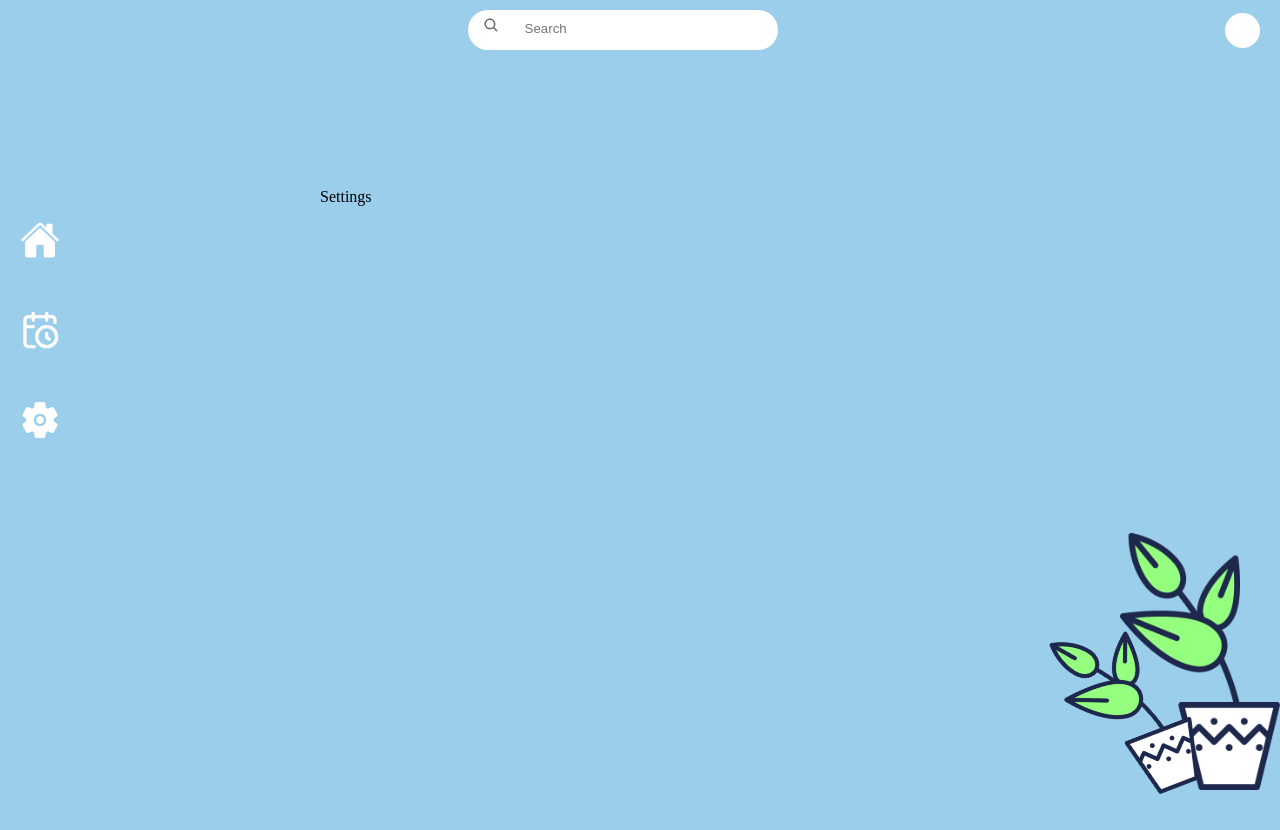
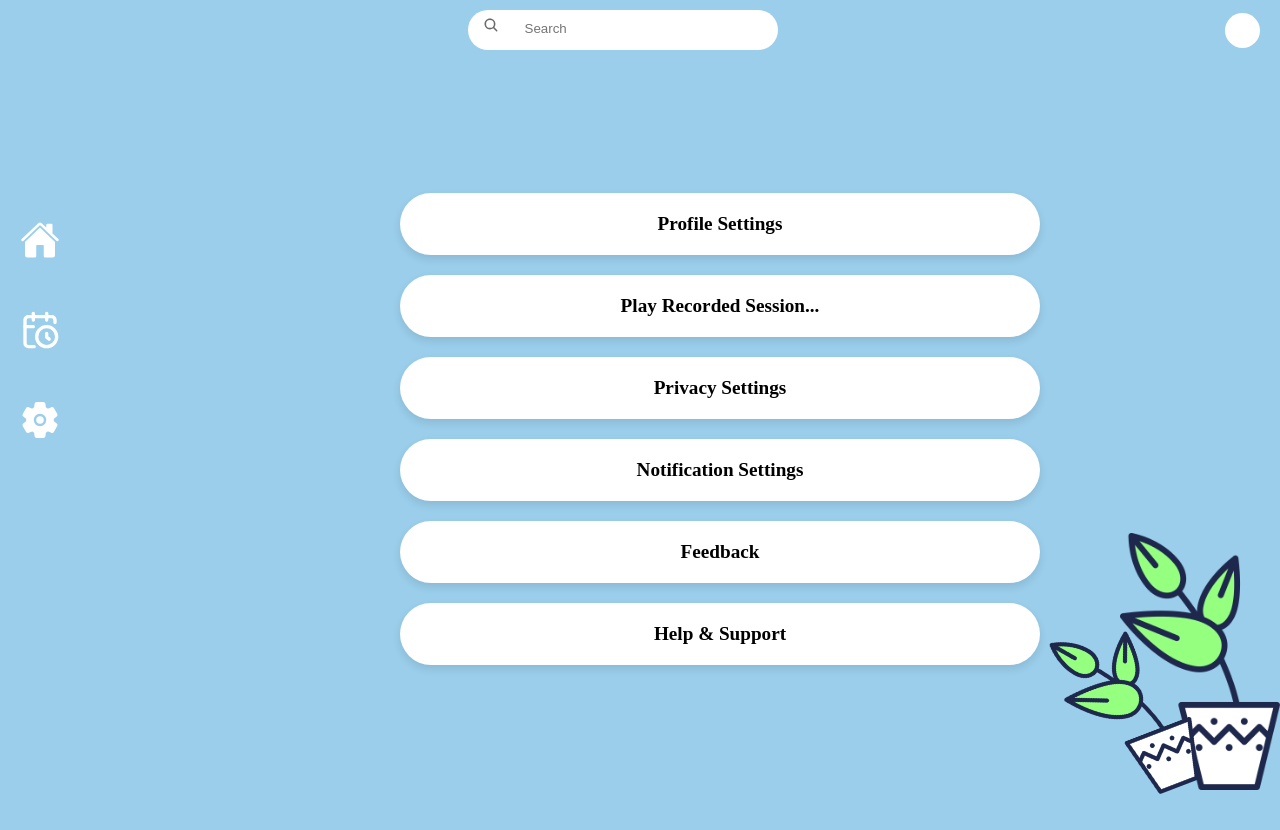
Before and after one commit to JIYA1MU/online_meet, a React (Vite) app: page /setting in a window 1280 px wide. Built offline with nearby package versions, Linux system fonts and the light colour scheme; the HTML template or start-up script is replaced by a standard one.

Commit message:
settings and time set

```diff
--- a/src/components/pages/MeetingLink.tsx
+++ b/src/components/pages/MeetingLink.tsx
@@ -53,6 +53,7 @@ export const MeetingLink = () => {
     <Layout>
       <MeetLink>
         <h1>{currentTime.toLocaleTimeString()}</h1>
+        <br></br>
         <div className = "date">{formatDate(currentTime)}</div>
         <div className="icon-container">
           {value.map(item => (
@@ -98,12 +99,14 @@ const MeetLink = styled.div`
     font-weight: 400;
     font-size: 24px;
   }
-  h1{
-    font-family: "Noto Sans", sans-serif;
-    font-weight: 600;
-    font-size : 60px;
-    margin-bottom : 0;
-  }
+  h1 {
+  font-family: "Noto Sans", sans-serif;
+  font-weight: 600;
+  font-size: 60px;
+  margin-bottom: 0;
+  text-align: left;
+}
+
 `
 
 export default MeetingLink;
--- a/src/components/pages/Settings.tsx
+++ b/src/components/pages/Settings.tsx
@@ -1,12 +1,49 @@
-import Layout from "../Layout"
 
+import styled from 'styled-components';
+import Layout from '../Layout';
 
 const Settings = () => {
   return (
     <Layout>
-        <div>Settings</div>
+      <SettingsContainer>
+        <Option>Profile Settings</Option>
+        <Option>Play Recorded Session...</Option>
+        <Option>Privacy Settings</Option>
+        <Option>Notification Settings</Option>
+        <Option>Feedback</Option>
+        <Option>Help & Support</Option>
+      </SettingsContainer>
     </Layout>
-  )
+  );
 }
 
-export default Settings
+const SettingsContainer = styled.div`
+  display: flex;
+  flex-direction: column;
+  align-items: center;
+  gap: 20px;
+  padding: 5px;
+
+`;
+
+const Option = styled.div`
+  background: #fff;
+  border-radius: 36px;
+  box-shadow: 0 4px 8px rgba(0, 0, 0, 0.1);
+  padding: 20px;
+  width: 600px;
+  text-align: center;
+  font-size: 1.2em;
+  font-weight: bold;
+  cursor: pointer;
+  transition: transform 0.3s, box-shadow 0.3s;
+
+
+
+  &:hover {
+    transform: translateY(-8px);
+    box-shadow: 0 10px 20px rgba(0, 0, 0, 0.2);
+  }
+`;
+
+export default Settings;
```
